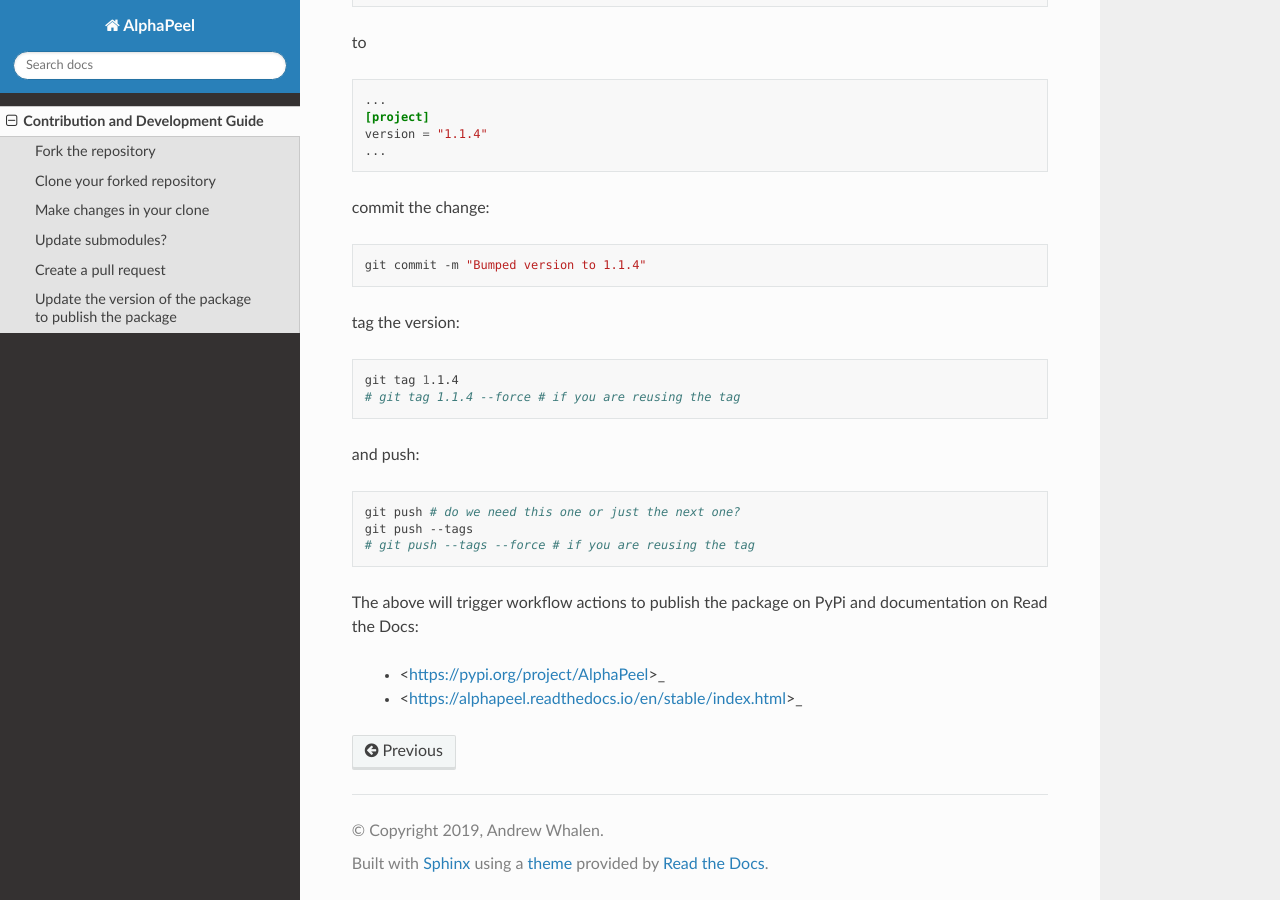
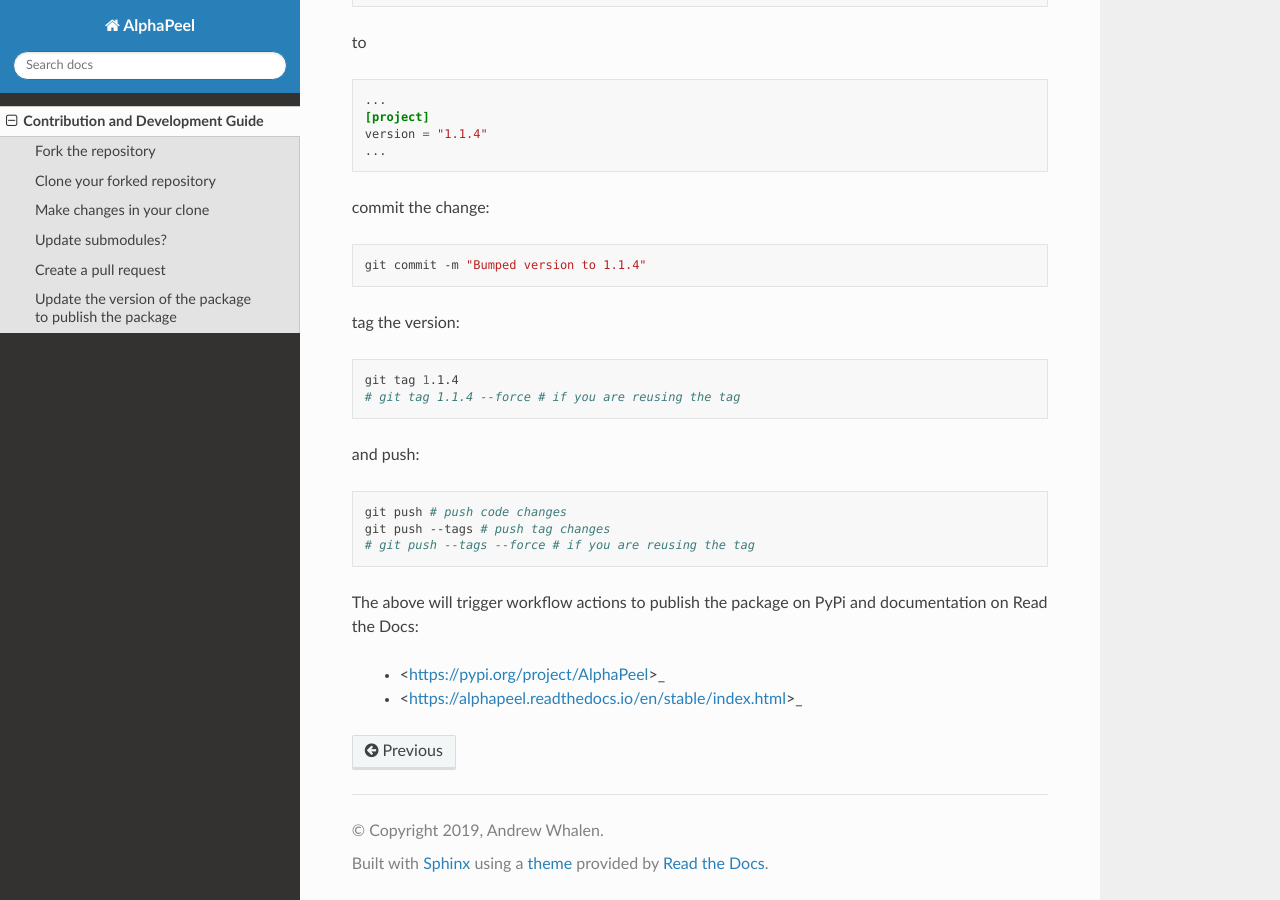
Before and after one commit to AlphaGenes/AlphaPeel, a Sphinx documentation site: the page built from docs/source/contribute.rst, in a window 1280 px wide and 900 px high, scrolled down 2836 px. Built offline with Sphinx 7.4.7 and the Read the Docs theme 2.0.0, drawn with Linux system fonts in a browser that asks for light colours.

Commit message:
Update contribute.rst

```diff
--- a/docs/source/contribute.rst
+++ b/docs/source/contribute.rst
@@ -148,8 +148,8 @@ and push:
 
 .. code-block:: bash
 
-    git push # do we need this one or just the next one?
-    git push --tags
+    git push # push code changes
+    git push --tags # push tag changes
     # git push --tags --force # if you are reusing the tag
 
 The above will trigger workflow actions to publish the package on PyPi and documentation on Read the Docs:
```
